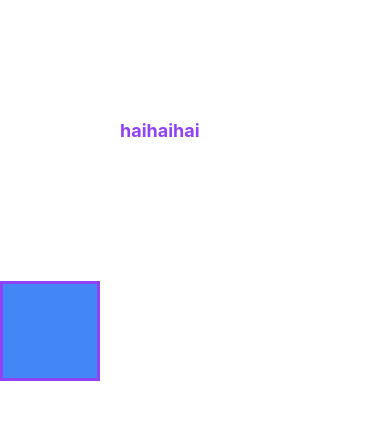
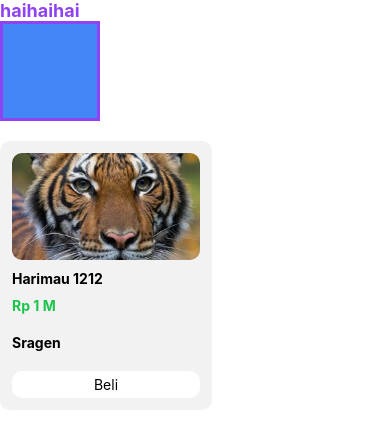
Before and after one commit to masudinn/Belajar-ReactNative-Awal, a React Native app: screen / in a window 390 px wide. Shown: the top 448 px of the page. Built offline with nearby package versions, Linux system fonts and the light colour scheme.

Commit message:
basic styling

```diff
--- a/App.js
+++ b/App.js
@@ -1,5 +1,6 @@
 import React,{Component, Profiler} from 'react';
 import {Text, View, Image, TextInput,StyleSheet} from 'react-native';
+import hewan from './rusa.jpeg';
 
 const App = () => {
   return(
@@ -55,6 +56,8 @@ class Profile extends Component{
       <View>
       <Image source = {{uri : 'https://placeimg.com/100/100/animals'}} style = {{width : 100, height:100, borderRadius : 50}}/>
       <Text> ini hewan kucing </Text>
+
+
       </View>
     )
   }
@@ -63,16 +66,29 @@ class Profile extends Component{
 
 const StyleReactNative = () => {
   return(
-    <View>
+    <View >
       <Text style = {styles.text}>haihaihai</Text>
       <View style ={{
+        marginBottom :20,
         width : 100,
         height:100,
         backgroundColor:'#4287f5',
         borderWidth : 3,
-        borderColor : '#9042f5',
-        marginTop : 20}}/>
+        borderColor : '#9042f5'}}/>
+      <View style={{padding:12 ,backgroundColor:'#f2f2f2',width:212 ,borderRadius:10}}>
+
+        <Image source={hewan} style = {{width : 188, height : 107,borderRadius:10}}/>
+        <Text style={{fontSize:14,fontWeight:'bold',marginTop:10}}>Harimau 1212</Text>
+        <Text style={{fontSize:14,fontWeight:'bold',paddingVertical:10, color:'#1bc44b'}}>Rp 1 M</Text>
+        <Text style={{fontSize:14,fontWeight:'bold',marginTop:10}}>Sragen</Text>
+        <View style={{marginTop:20,backgroundColor:'#ffff',borderRadius:10,padding:5}}>
+          <Text style={{textAlign:'center'}}>Beli</Text>
+        </View>
+
+      </View>
     </View>
+
+
   )
 }
 
@@ -80,8 +96,7 @@ const styles = StyleSheet.create({
   text : {
     fontSize : 18,
     fontWeight : 'bold',
-    color : '#9042f5',
-    margin : 120
+    color : '#9042f5'
   }
 })
 export default App;
```
Also changed, not shown: rusa.jpeg (added).
